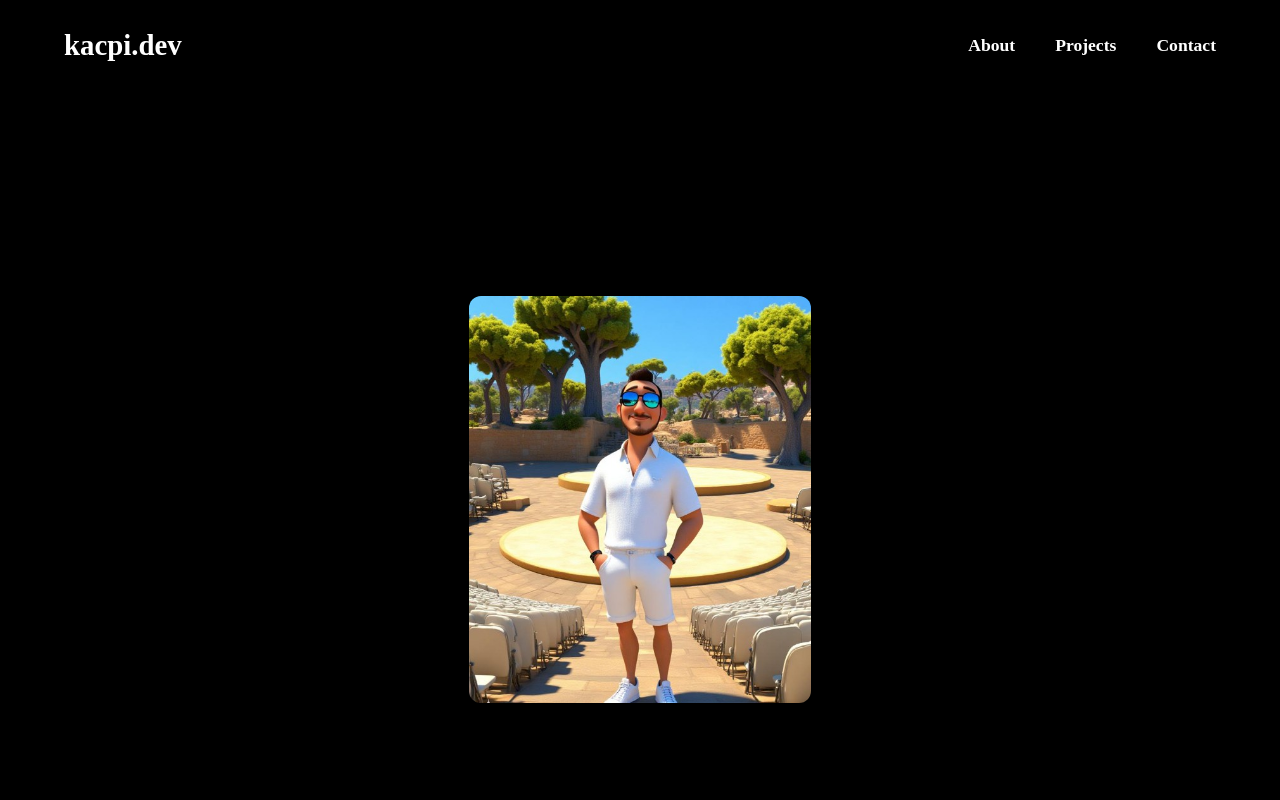
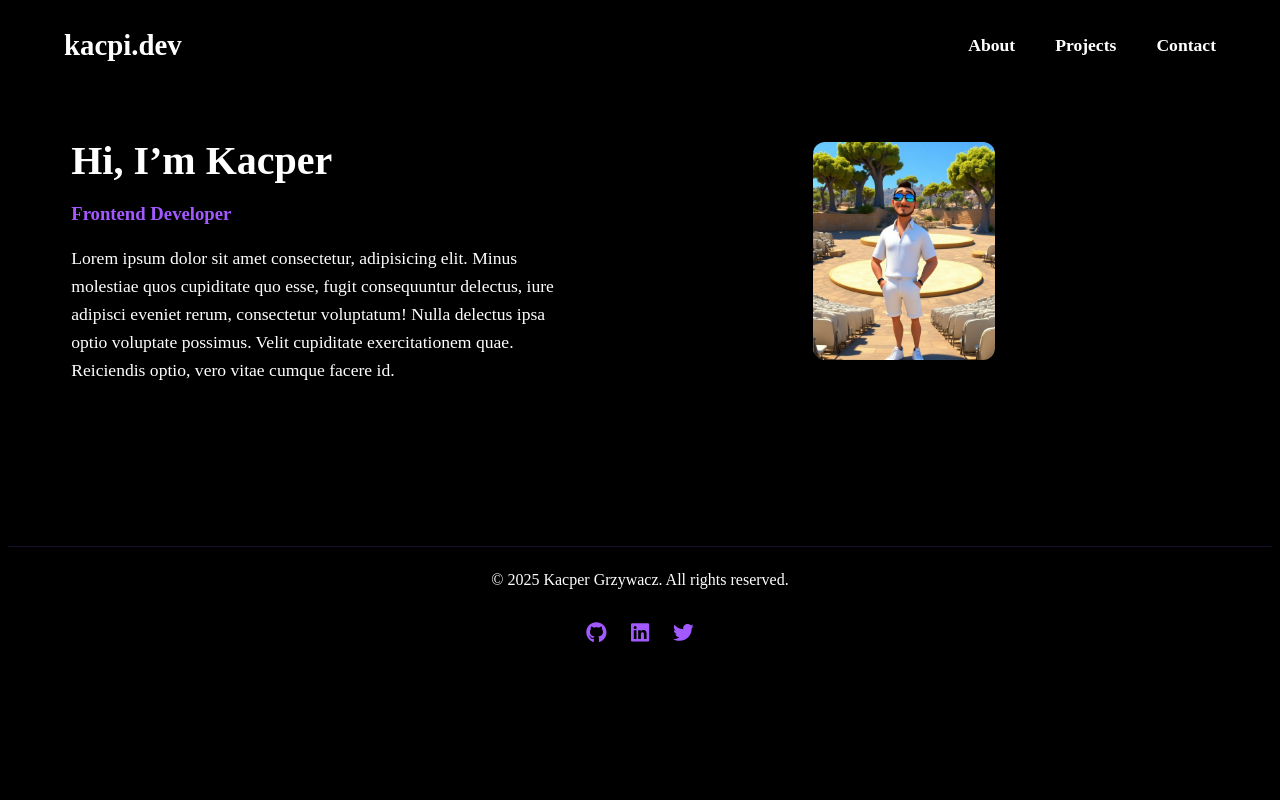
Before and after one commit to kacpi95/My-page, a React (Vite) app: page /about in a window 1280 px wide. Shown: the top 800 px of the page. Built offline with nearby package versions, Linux system fonts and the light colour scheme.

Commit message:
add: styles to ABoutIntro

```diff
--- a/src/components/features/AboutIntro/AboutIntro.module.scss
+++ b/src/components/features/AboutIntro/AboutIntro.module.scss
@@ -0,0 +1,20 @@
+@use '../../../styles/global.scss' as *;
+
+.intro {
+  flex: 1 1 40%;
+  color: white;
+
+  .title {
+    font-size: 2.5rem;
+    margin-bottom: 1rem;
+  }
+  .titleTwo {
+    color: #a259ff;
+  }
+
+  .description {
+    font-size: 1.1rem;
+    line-height: 1.6;
+    color: $text-color;
+  }
+}
```
